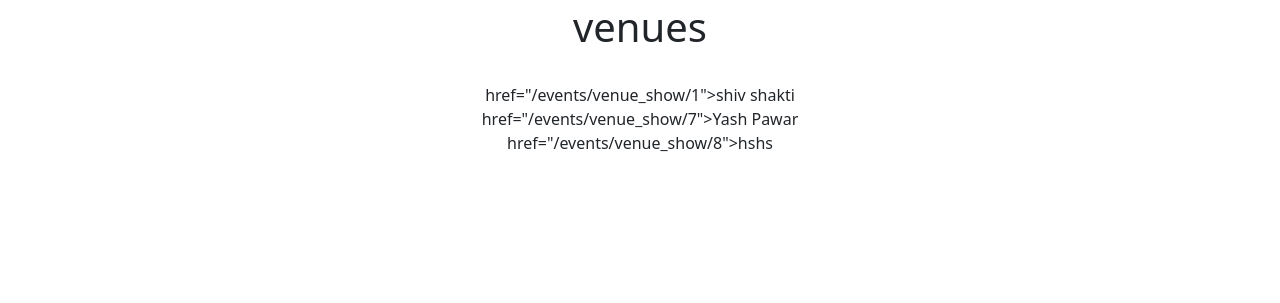
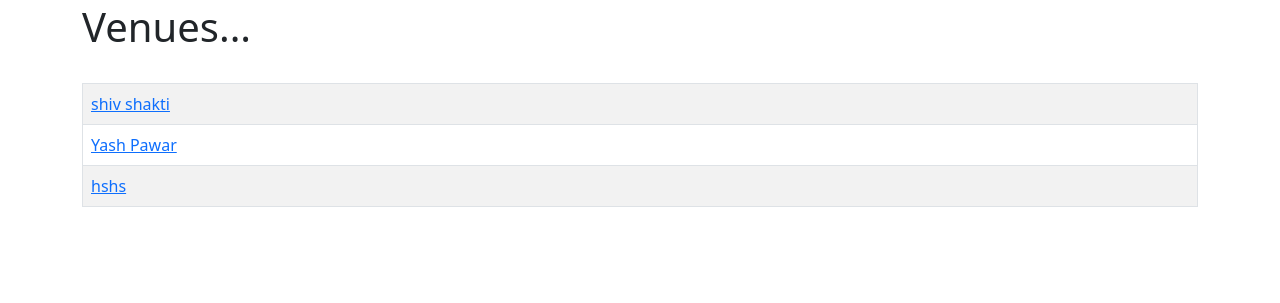
Before and after one commit to yashpawar69/myclub, a Django app: page /events/list_venue in a window 1280 px wide. Shown: the part 53-356 px from the top of the page. Run offline with Django 4.2, Linux system fonts and the light colour scheme; data comes from the database, SQL or seed files in the repository; both versions use the stored data as it was after the commit.

Commit message:
show venue

```diff
--- a/myclub_web/events/models.py
+++ b/myclub_web/events/models.py
@@ -30,4 +30,4 @@
     attendees = models.ManyToManyField(MyClubUser, blank=True)
 
     def __str__(self):
-        return self.title
+        return self.name
--- a/myclub_web/events/templates/events/venue.html
+++ b/myclub_web/events/templates/events/venue.html
@@ -1,12 +1,60 @@
 {% extends 'events/base.html' %}
+
 {% block content %}
-<center>
-    <h1>venues
-    </h1>
-    <br/>
-    {% for venue in venue_list %}
-    <a> href="{% url 'show_venue' venue.id %}">{{ venue }}</a><br>
-    {% endfor %}
 
-</center>
-{% endblock content %}
+	<h1>Venues...</h1>
+<br/>
+<table class="table table-striped table-hover table-bordered">
+	{% for venue in venue_list %}
+		<tr>
+			<td>
+				<a href="{% url 'show_venue' venue.id %}">{{ venue }}</a>
+			</td>
+
+		</tr>
+	{% endfor %}
+</table>
+<br/></br/>
+<!--
+{{ venues }}<br/>
+Has Previous: {{ venues.has_previous }}<br/>
+Has Next: {{ venues.has_next }}<br/>
+Current Page: {{ venues.number }}<br/>
+Number of Pages: {{ venues.paginator.num_pages }}<br/>
+<hr><br/><br/>
+-->
+
+<nav aria-label="Page navigation example">
+  <ul class="pagination justify-content-center">
+
+
+
+{% if venues.has_previous %}
+	<li class="page-item"><a class="page-link" href="?page=1">&laquo First</a></li>
+
+	<li class="page-item"><a class="page-link" href="?page={{ venues.previous_page_number }}">Previous</a></li>
+
+{% endif %}
+
+<!--
+<li class="page-item disabled"><a href="#" class="page-link">Page {{ venues.number }} of {{ venues.paginator.num_pages }}</a></li>
+-->
+
+{% for i in nums %}
+	<li class="page-item"><a class="page-link" href="?page={{ forloop.counter }}">{{ forloop.counter }}</a></li>
+
+{% endfor %}
+
+
+{% if venues.has_next %}
+	<li class="page-item"><a class="page-link" href="?page={{ venues.next_page_number }}">Next</a></li>
+
+	<li class="page-item"><a class="page-link" href="?page={{ venues.paginator.num_pages }}">Last &raquo</a></li>
+
+{% endif %}
+
+ </ul>
+</nav>
+<br/>
+
+{% endblock %}
--- a/myclub_web/events/views.py
+++ b/myclub_web/events/views.py
@@ -8,11 +8,18 @@ from .forms import VenueForm
 from django.http import HttpResponseRedirect
 
 # Create your views here.
+def show_venue(request, venue_id):
+	venue = Venue.objects.get(pk=venue_id)
+	# venue_owner = User.objects.get(pk=venue.owner)
 
-def show_venue(request, venue_id):
-  venue = Venue.objects.get(pk=venue_id)
-  return render(request, 'events/show_venue.html',
-                {'venue':venue})
+	# Grab the events from that venue
+	events = venue.event_set.all()
+
+	return render(request, 'events/show_venue.html',
+		{'venue': venue,
+		# 'venue_owner':venue_owner,
+		'events':events})
+
 def list_venue(request):
   venue_list = Venue.objects.all()
   return render(request, 'events/venue.html',
```
Also changed, not shown: myclub_web/db.sqlite3.
